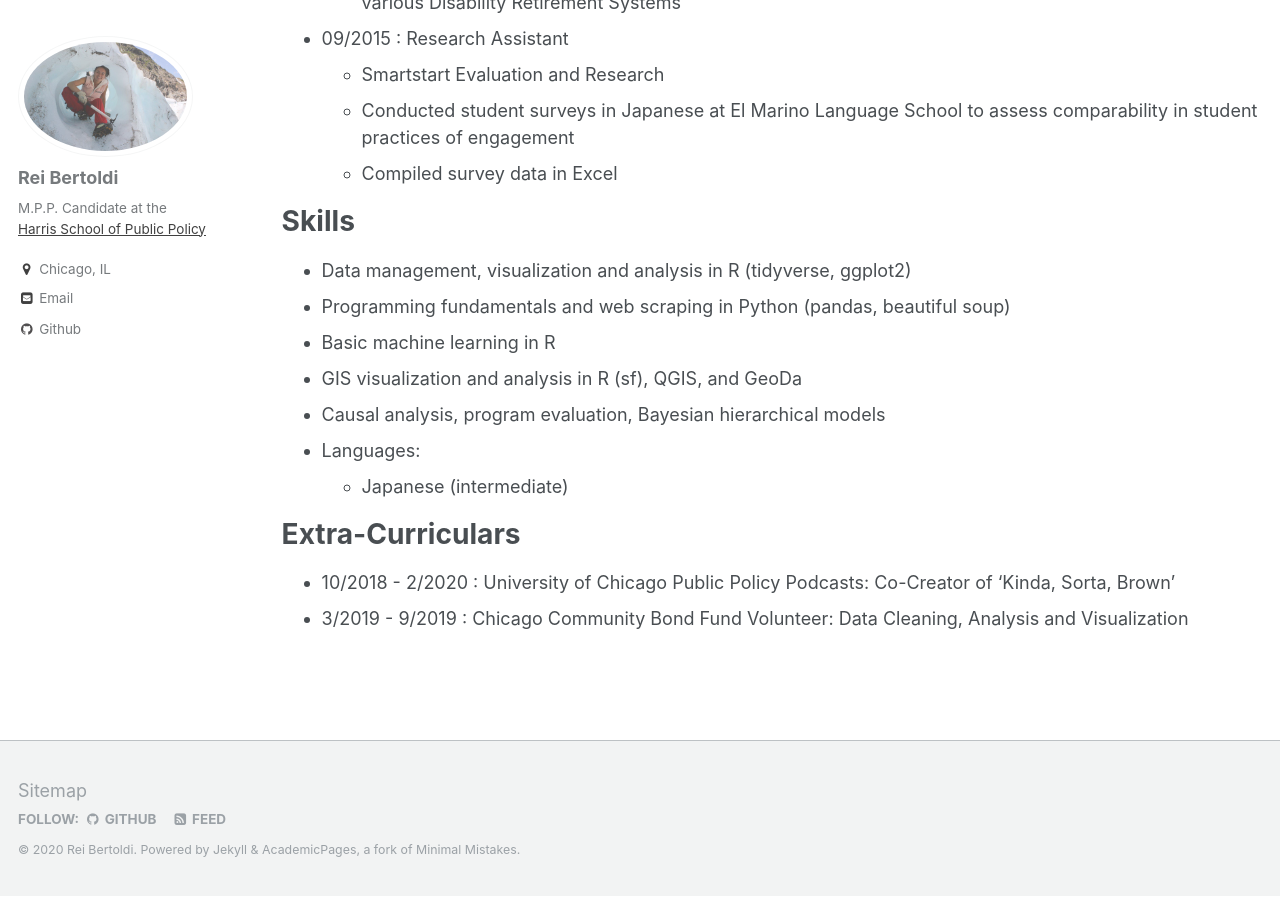
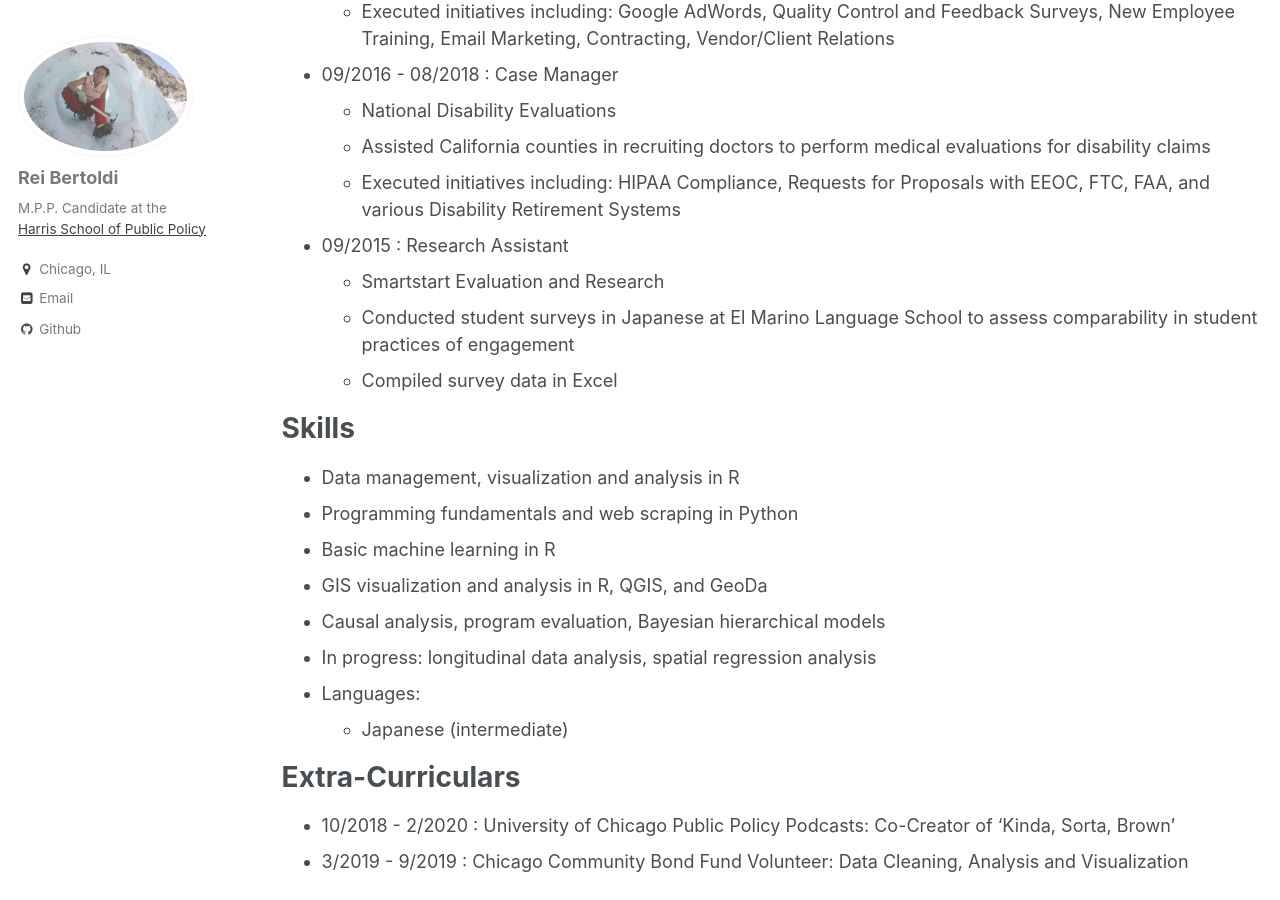
Before and after one commit to rhbertoldi/rhbertoldi.github.io, a Jekyll site: the page built from _pages/cv.md, in a window 1280 px wide and 900 px high, scrolled down 1184 px. Built offline with Jekyll 4.4.1, drawn with Linux system fonts in a browser that asks for light colours; some of the changed text lies outside the part shown.

Commit message:
updating cv

```diff
--- a/_pages/cv.md
+++ b/_pages/cv.md
@@ -17,6 +17,12 @@
 
 Work experience
 ======
+* 02/2020 - Present
+  * Teaching assistant for Data and Programming for Public Policy I in R
+  * Debugging prior problem set solutions, including trouble shooting external server issues   * Developing new course problem sets
+  * Collaborating on effectively transitioning course to remote learning
+  * Leading weekly office hours and responding to student queries remotely
+
 * 09/2019 - 12/2019: Coding Lab and R Bar Instructor
   * University of Chicago
   * Developed curriculum on the foundations of programming and data analysis in R
@@ -48,11 +54,12 @@
 
 Skills
 ======
-* Data management, visualization and analysis in R (tidyverse, ggplot2)
-* Programming fundamentals and web scraping in Python (pandas, beautiful soup)
+* Data management, visualization and analysis in R
+* Programming fundamentals and web scraping in Python
 * Basic machine learning in R
-* GIS visualization and analysis in R (sf), QGIS, and GeoDa
+* GIS visualization and analysis in R, QGIS, and GeoDa
 * Causal analysis, program evaluation, Bayesian hierarchical models
+* In progress: longitudinal data analysis, spatial regression analysis
 * Languages:
   * Japanese (intermediate)
 
```
